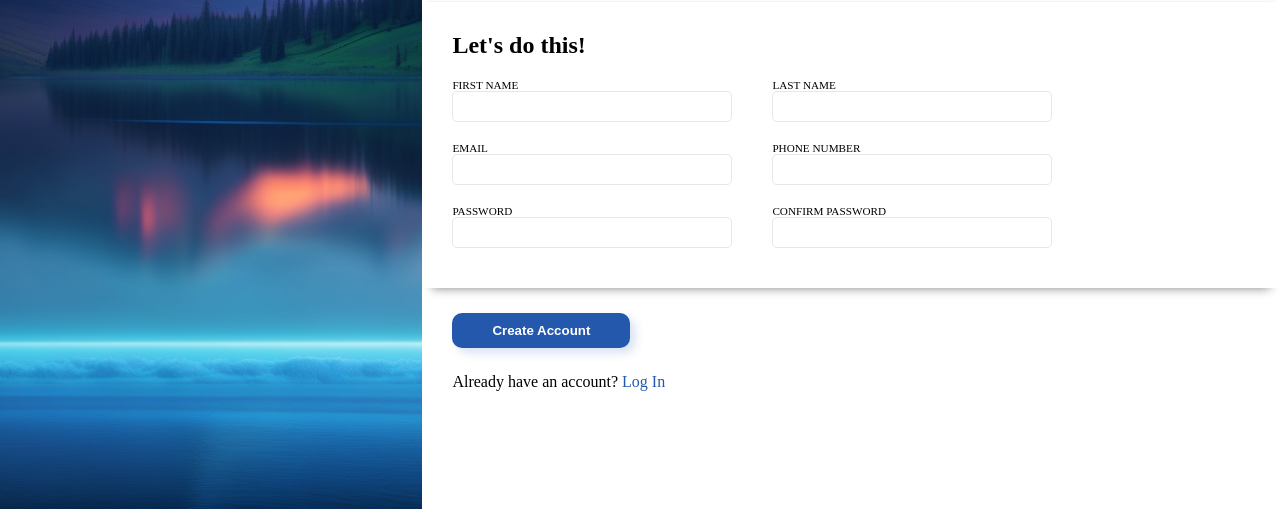
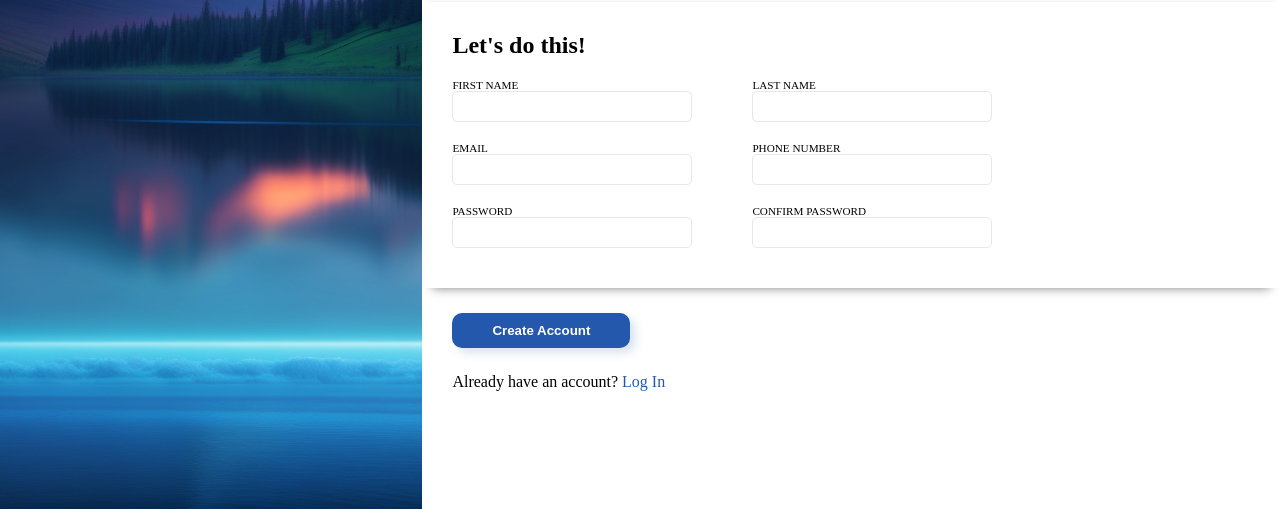
Before and after one commit to ncontin/sign-up-form, a plain HTML site: page index.html in a window 1280 px wide. Shown: the part 291-800 px from the top of the page. Drawn offline with Linux system fonts and the light colour scheme; a web font is replaced by a local one.

Commit message:
rework form positioning

```diff
--- a/index.html
+++ b/index.html
@@ -25,24 +25,36 @@
                 <section class="form-section">
                     <p>Let's do this!</p>
                     <form id="user-form">
-                        <div class="form-left">
+                        <div class="form-rows">
+                            <div class="form-fields">
                                 <label for="first-name">FIRST NAME</label>
                                 <input type="text" name="first-name" id="first-name" required />
-
+                            </div>
+                            <div class="form-fields">
+                                <label for="last-name">LAST NAME</label>
+                                <input type="text" name="last-name" id="last-name" required />
+                            </div>
+                        </div>
+                        <div class="form-rows">
+                            <div class="form-fields">
                                 <label for="email">EMAIL</label>
                                 <input type="email" name="email" id="email" required />
+                            </div>
+                            <div class="form-fields">
+                                <label for="phone-number">PHONE NUMBER</label>
+                                <input type="tel" name="phone-number" id="phone-number" required />
+                            </div>
+                        </div>
+                        <div class="form-rows">
+                            <div class="form-fields">
                                 <label for="password">PASSWORD</label>
                                 <input type="password" name="password" id="password" required />
                                 <div class="error"></div>
                             </div>
-
-                        <div class="form-right">
-                            <label for="last-name">LAST NAME</label>
-                            <input type="text" name="last-name" id="last-name" required />
-                            <label for="phone-number">PHONE NUMBER</label>
-                            <input type="tel" name="phone-number" id="phone-number" required />
+                            <div class="form-fields">
                                 <label for="confirm-password">CONFIRM PASSWORD</label>
                                 <input type="password" name="confirm-password" id="confirm-password" required />
+                            </div>
                         </div>
                     </form>
                 </section>
--- a/style.css
+++ b/style.css
@@ -88,17 +88,19 @@ h1 {
 
 form {
     display: flex;
-    justify-content: space-between;
+    flex-direction: column;
+
     max-width: 600px;
-    gap: 40px;
 }
 
 label {
     margin-top: 20px;
 }
 
-.form-left,
-.form-right {
+.form-rows {
+    display: flex;
+}
+.form-fields {
     display: flex;
     flex-direction: column;
     width: 50%;
@@ -141,6 +143,7 @@ input {
     border: 1px solid #e5e7eb;
     border-radius: 5px;
     padding: 7px;
+    width: 80%;
 }
 
 input:focus {
```
Lines whose indentation alone changed are shown as unchanged.
